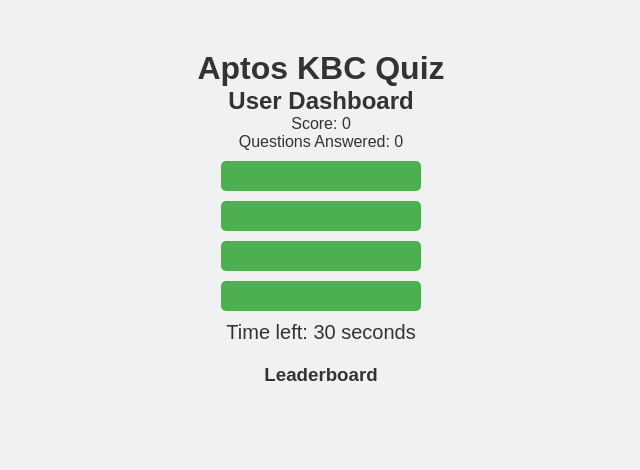
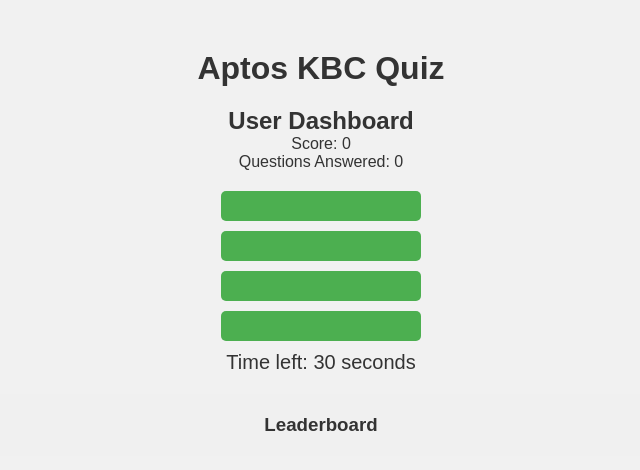
Before and after one commit to Ven348/aptos-quiz-game, a plain HTML site: page index.html in a window 1280 px wide. Shown: the whole page, without its empty margins (319-959 px from the left). Drawn offline with Linux system fonts and the light colour scheme.

Commit message:
Update style.css

```diff
--- a/style.css
+++ b/style.css
@@ -36,11 +36,8 @@ body {
     background-color: #45a049;
 }
 
-#scoreboard {
-    margin-top: 20px;
-    background-color: #f0f0f0;
-    padding: 20px;
-    border-radius: 10px;
+#dashboard, #quiz-container, #leaderboard {
+    margin: 20px;
 }
 
 #timer {
@@ -52,3 +49,10 @@ body {
     display: none;
     margin-top: 30px;
 }
+
+#leaderboard {
+    background-color: #f0f0f0;
+    padding: 20px;
+    border-radius: 10px;
+    margin-top: 20px;
+}
```
